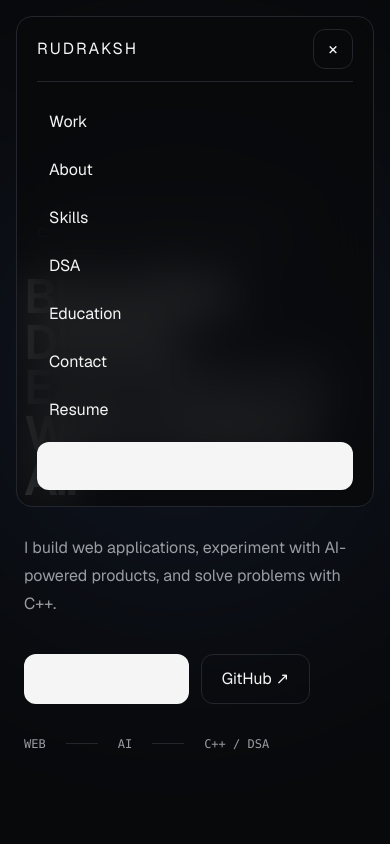
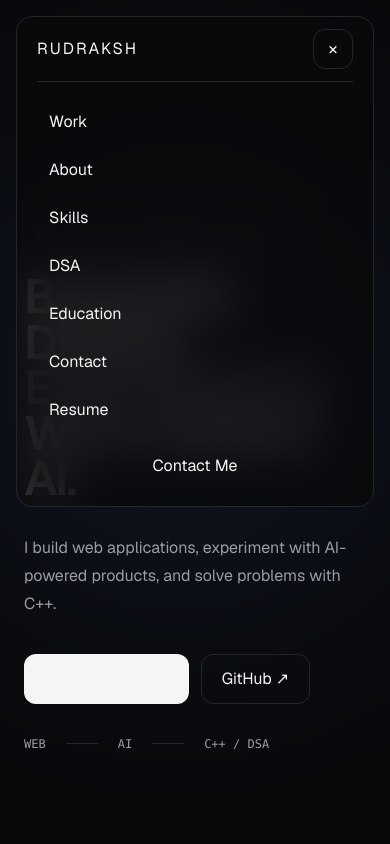
Before and after one commit to rudrak2005/rudraksh-portfolio, a React (Vite) app: page / in a window 390 px wide. Both pictures are taken after a click on the button "Open menu". Shown: the top 844 px of the page. Built offline with nearby package versions, Linux system fonts and the light colour scheme.

Commit message:
Change button background color to text-black

```diff
--- a/src/components/Navbar.jsx
+++ b/src/components/Navbar.jsx
@@ -185,7 +185,7 @@ export default function Navbar() {
                     className="
                       mt-2
                       rounded-xl
-                      bg-[var(--text-primary)]
+                      bg-[var(--text-black)]
                       px-4
                       py-3
                       text-center
```
